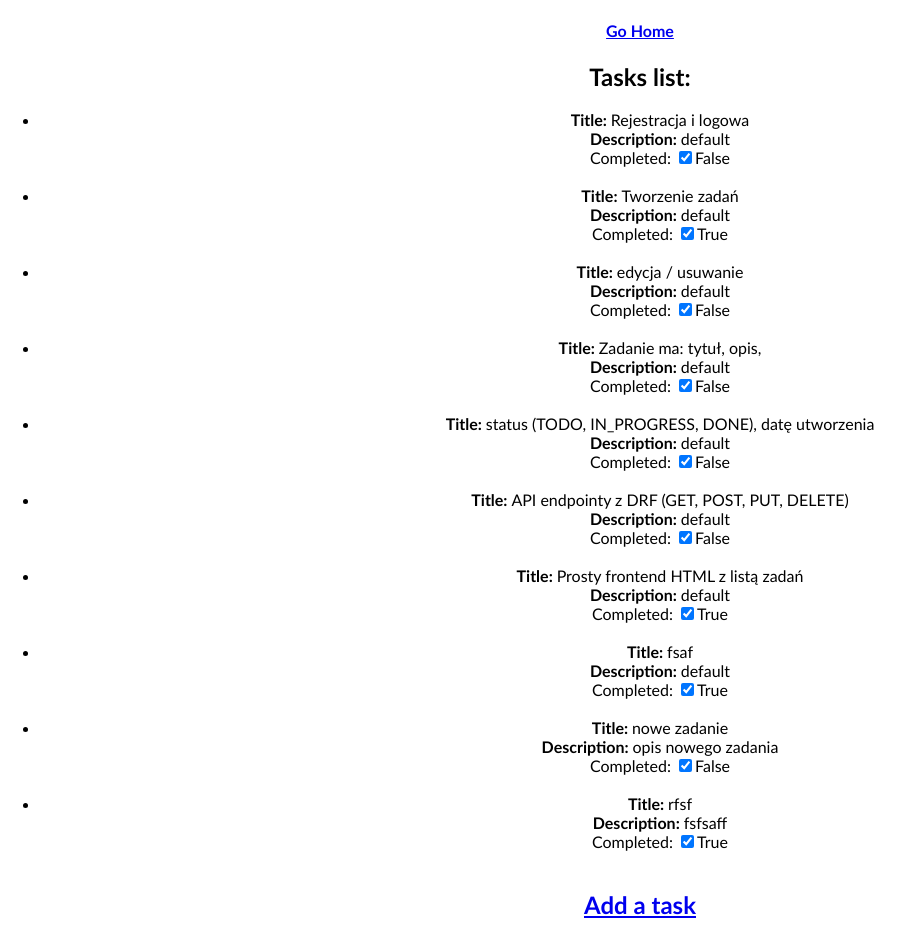
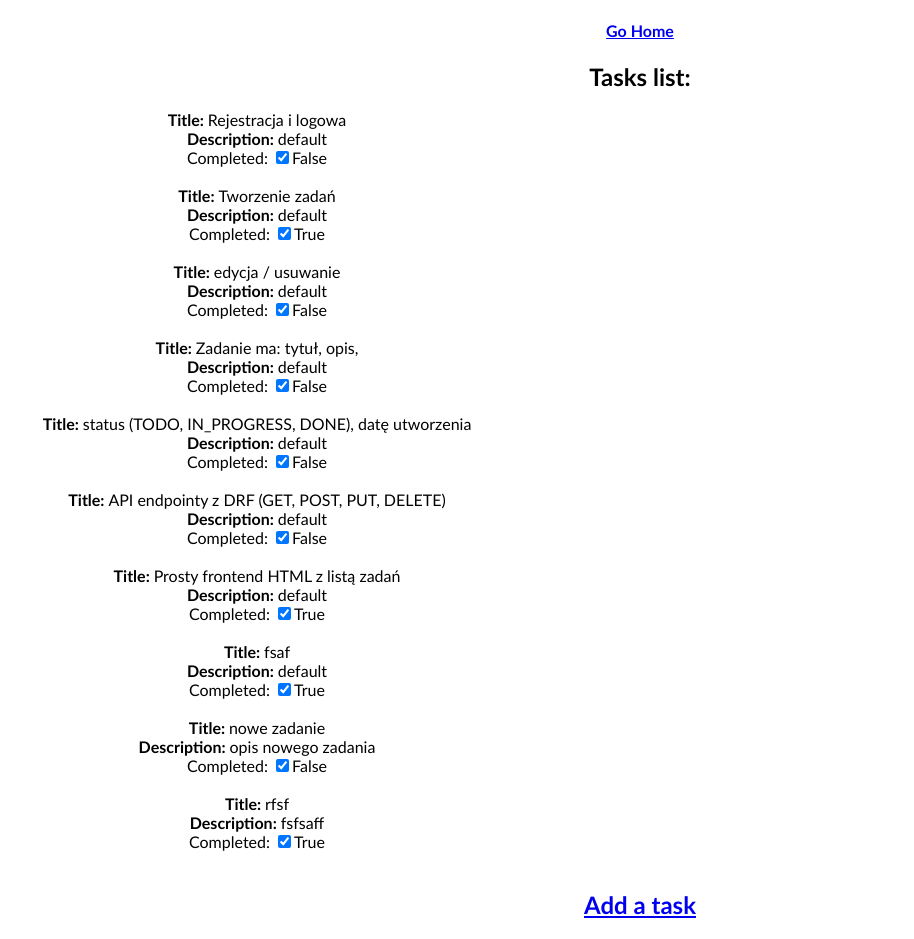
Before and after one commit to KacperStrugala1/ToDoApp, a Django app: page /task/ in a window 1280 px wide. Shown: the part 47-986 px from the top of the page, without its empty margins (0-914 px from the left). Run offline with Django 4.2, Linux system fonts and the light colour scheme; a user stored in the database is signed in; data comes from the database, SQL or seed files in the repository; both versions use the stored data as it was after the commit.

Commit message:
css_ul_removing_style

```diff
--- a/mysite/static/style.css
+++ b/mysite/static/style.css
@@ -13,7 +13,9 @@ body{
   float: left;
   text-align: center;
 }
-
+ul{
+  list-style-type: none;
+}
 li a {
   display: block;
   color: white;
@@ -34,3 +36,8 @@ h1,h2,h3,h4,li{
     font-family:'Gill Sans', 'Gill Sans MT', Calibri, 'Trebuchet MS', sans-serif
 
 }
+.task_view{
+  border-color: #383838;
+  border-radius: 2px;
+  width: 35%;
+}
--- a/mysite/templates/tasks/tasks_page.html
+++ b/mysite/templates/tasks/tasks_page.html
@@ -19,7 +19,7 @@
     <h2>Tasks list:</h2>
     <ul>
         {%for task in tasks %}
-            <div>
+            <div class="task_view">
                 <li>
                     <strong>Title: </strong> {{task.title}}
                     <br>
```
Also changed, not shown: mysite/db.sqlite3.
